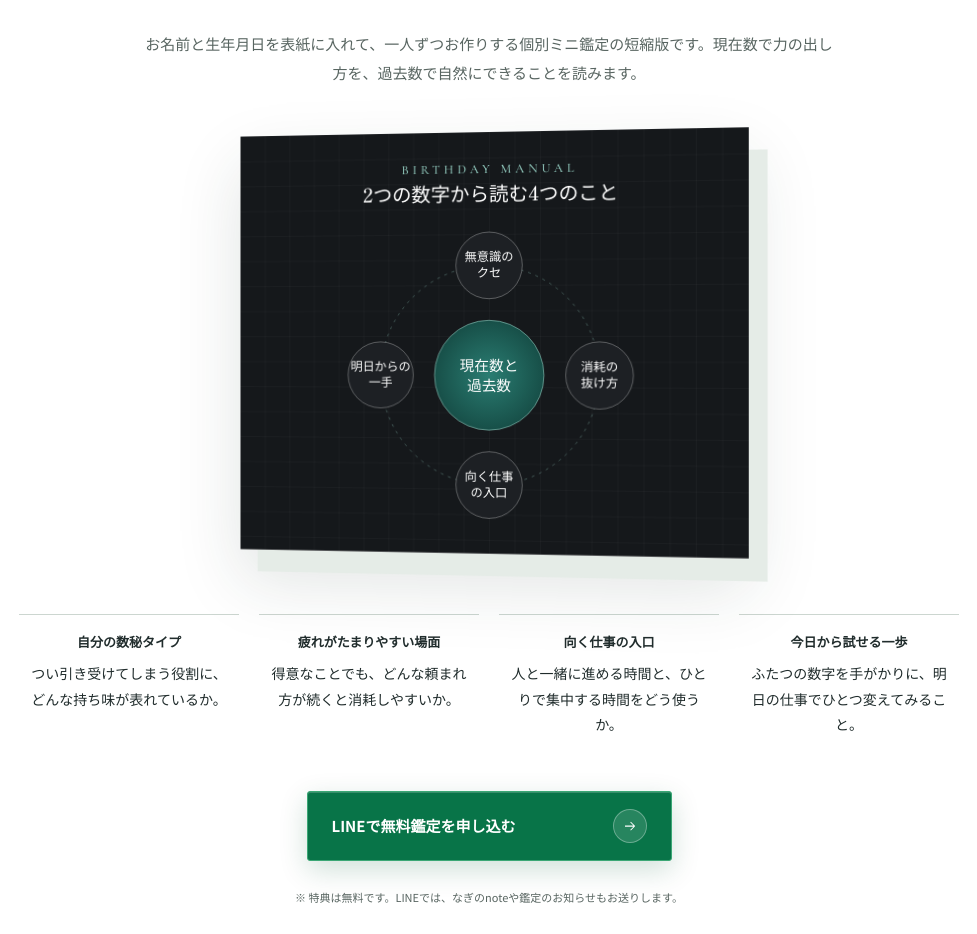
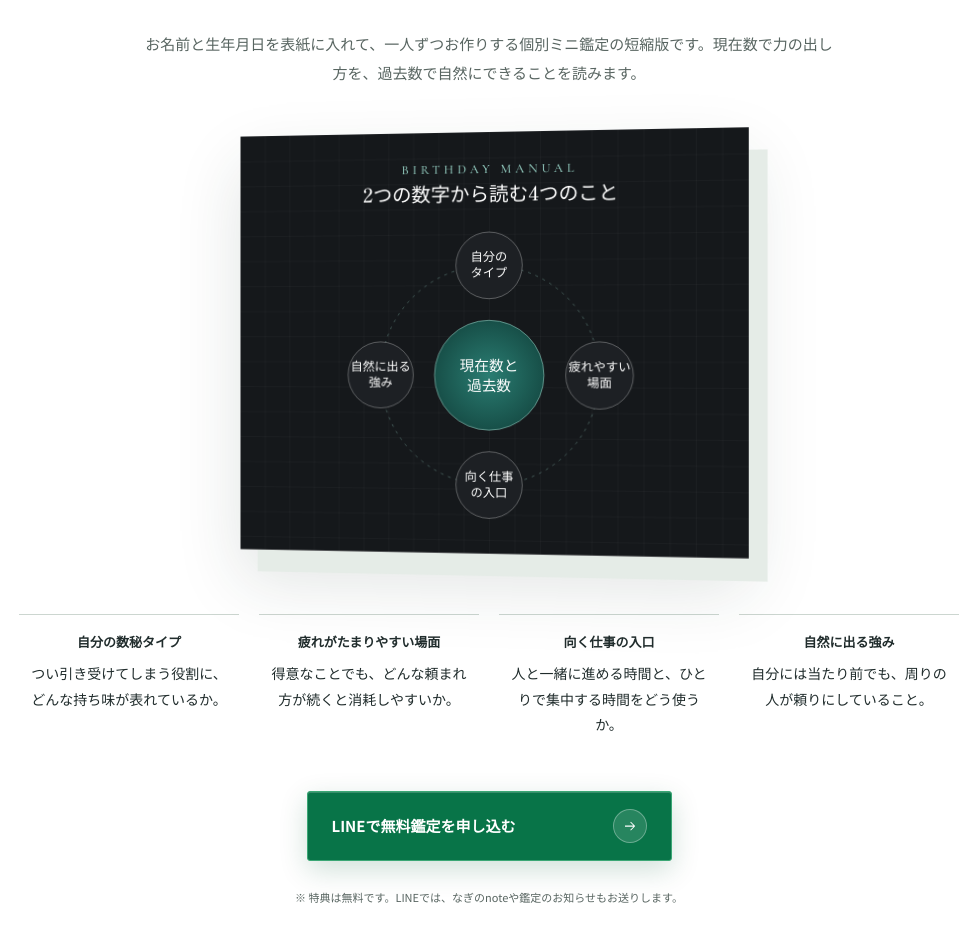
Before and after one commit to yutapapa-hsp/nagi_genjitsu, a plain HTML site: page index.html in a window 1280 px wide. Shown: the part 2200-3134 px from the top of the page, without its empty margins (151-1128 px from the left). Drawn offline with nearby package versions, Linux system fonts and the light colour scheme.

Commit message:
Add files via upload

```diff
--- a/index.html
+++ b/index.html
@@ -3,11 +3,21 @@
 <head>
 <meta charset="utf-8">
 <meta name="viewport" content="width=device-width, initial-scale=1">
-<title>無料の数秘タイプ診断と名前入り鑑定書｜なぎ</title>
-<meta name="description" content="名前と生年月日をLINEに送ると、3〜5日以内に名前入りの無料鑑定書（5〜7ページ）が届きます。">
+<title>自分に合う働き方を数秘で読む｜なぎの無料鑑定書</title>
+<meta name="description" content="生年月日から、力を発揮しやすい場面と疲れがたまりやすい場面を読みます。名前入りの無料鑑定書を受付から3〜5日以内にLINEでお届けします。">
 <meta property="og:type" content="website">
-<meta property="og:title" content="無料の数秘タイプ診断と名前入り鑑定書｜なぎ">
-<meta property="og:description" content="名前と生年月日を送付。自分の取扱説明書が、LINEで無料で届きます。">
+<meta property="og:title" content="自分に合う働き方を数秘で読む｜なぎの無料鑑定書">
+<meta property="og:description" content="生年月日から、力を発揮しやすい場面と疲れがたまりやすい場面を読みます。名前入りの無料鑑定書を受付から3〜5日以内にLINEでお届けします。">
+<meta property="og:image" content="https://nagigenjitsu.vercel.app/assets/nagi-reading-og-20261120.jpg">
+<meta property="og:image:type" content="image/jpeg">
+<meta property="og:image:width" content="1200">
+<meta property="og:image:height" content="630">
+<meta property="og:image:alt" content="なぎのイラストと「生年月日から読む、自分に合う働き方。」の見出し">
+<meta name="twitter:card" content="summary_large_image">
+<meta name="twitter:title" content="自分に合う働き方を数秘で読む｜なぎの無料鑑定書">
+<meta name="twitter:description" content="生年月日から、力を発揮しやすい場面と疲れがたまりやすい場面を読みます。名前入りの無料鑑定書を受付から3〜5日以内にLINEでお届けします。">
+<meta name="twitter:image" content="https://nagigenjitsu.vercel.app/assets/nagi-reading-og-20261120.jpg">
+<meta name="twitter:image:alt" content="なぎのイラストと「生年月日から読む、自分に合う働き方。」の見出し">
 <meta property="og:url" content="https://nagigenjitsu.vercel.app/">
 <link rel="canonical" href="https://nagigenjitsu.vercel.app/">
 <meta name="theme-color" content="#1d2024">
@@ -75,7 +85,7 @@
       <h2><em>鑑定書で読めること</em></h2>
       <p class="intro">お名前と生年月日を表紙に入れて、一人ずつお作りする個別ミニ鑑定の短縮版です。現在数で力の出し方を、過去数で自然にできることを読みます。</p>
       <div class="map">
-        <svg viewBox="0 0 520 430" role="img" aria-label="取扱説明書でわかる4つのこと：無意識のクセ、消耗の抜け方、向く仕事の入口、明日からの一手">
+        <svg viewBox="0 0 520 430" role="img" aria-label="取扱説明書でわかる4つのこと：数秘タイプ、疲れやすい場面、向く仕事の入口、自然に出る強み">
           <defs>
             <pattern id="g" width="26" height="26" patternUnits="userSpaceOnUse"><path d="M26 0H0V26" fill="none" stroke="rgba(255,255,255,.05)"/></pattern>
             <radialGradient id="c" cx="50%" cy="50%" r="50%"><stop offset="0" stop-color="#2a7d72"/><stop offset="1" stop-color="#174f48"/></radialGradient>
@@ -88,15 +98,15 @@
           <text x="260" y="244" text-anchor="middle" font-size="15" fill="#fff">現在数と</text>
           <text x="260" y="264" text-anchor="middle" font-size="15" fill="#fff">過去数</text>
           <g font-size="12.5" fill="#fff" text-anchor="middle">
-            <circle cx="260" cy="136" r="34" fill="#1d2024" stroke="rgba(255,255,255,.3)"/><text x="260" y="132">無意識の</text><text x="260" y="148">クセ</text>
-            <circle cx="372" cy="248" r="34" fill="#1d2024" stroke="rgba(255,255,255,.3)"/><text x="372" y="244">消耗の</text><text x="372" y="260">抜け方</text>
+            <circle cx="260" cy="136" r="34" fill="#1d2024" stroke="rgba(255,255,255,.3)"/><text x="260" y="132">自分の</text><text x="260" y="148">タイプ</text>
+            <circle cx="372" cy="248" r="34" fill="#1d2024" stroke="rgba(255,255,255,.3)"/><text x="372" y="244">疲れやすい</text><text x="372" y="260">場面</text>
             <circle cx="260" cy="360" r="34" fill="#1d2024" stroke="rgba(255,255,255,.3)"/><text x="260" y="356">向く仕事</text><text x="260" y="372">の入口</text>
-            <circle cx="148" cy="248" r="34" fill="#1d2024" stroke="rgba(255,255,255,.3)"/><text x="148" y="244">明日からの</text><text x="148" y="260">一手</text>
+            <circle cx="148" cy="248" r="34" fill="#1d2024" stroke="rgba(255,255,255,.3)"/><text x="148" y="244">自然に出る</text><text x="148" y="260">強み</text>
           </g>
         </svg>
       </div>
       <div class="items">
-        <div><b>自分の数秘タイプ</b><p>つい引き受けてしまう役割に、どんな持ち味が表れているか。</p></div><div><b>疲れがたまりやすい場面</b><p>得意なことでも、どんな頼まれ方が続くと消耗しやすいか。</p></div><div><b>向く仕事の入口</b><p>人と一緒に進める時間と、ひとりで集中する時間をどう使うか。</p></div><div><b>今日から試せる一歩</b><p>ふたつの数字を手がかりに、明日の仕事でひとつ変えてみること。</p></div>
+        <div><b>自分の数秘タイプ</b><p>つい引き受けてしまう役割に、どんな持ち味が表れているか。</p></div><div><b>疲れがたまりやすい場面</b><p>得意なことでも、どんな頼まれ方が続くと消耗しやすいか。</p></div><div><b>向く仕事の入口</b><p>人と一緒に進める時間と、ひとりで集中する時間をどう使うか。</p></div><div><b>自然に出る強み</b><p>自分には当たり前でも、周りの人が頼りにしていること。</p></div>
       </div>
       <a class="cta reading-image-button js-line" data-pos="gift" data-line-route="LP" href="https://lin.ee/5r8BXsX" target="_blank" rel="noopener"><span>LINEで無料鑑定を申し込む</span><span class="arw" aria-hidden="true"><img src="assets/reading-arrow.png" width="18" height="18" alt=""></span></a>
       <p class="fine">※ 特典は無料です。LINEでは、なぎのnoteや鑑定のお知らせもお送りします。</p>
```
Also changed, not shown: line.html (+14 -4 lines), assets/nagi-reading-og-20261120.jpg (added).
